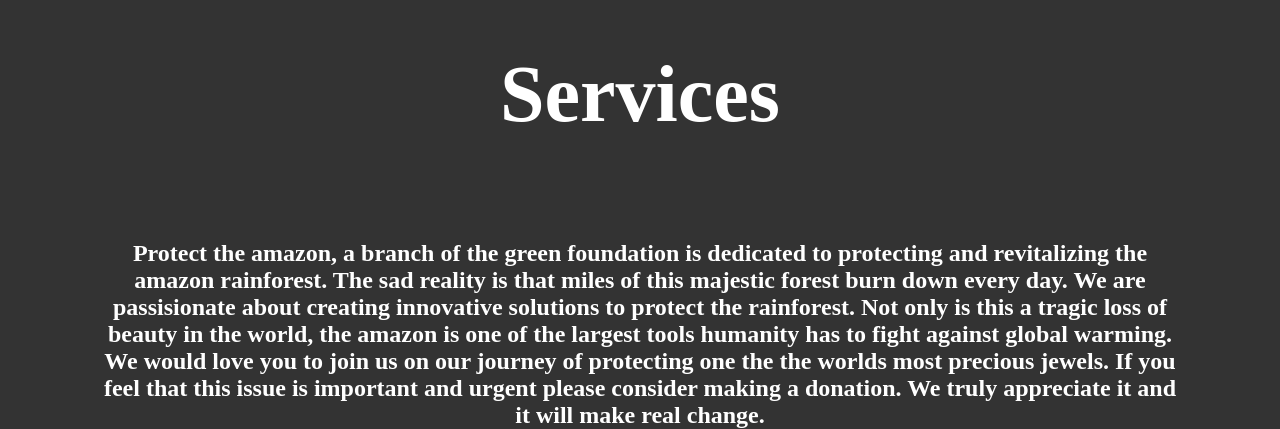
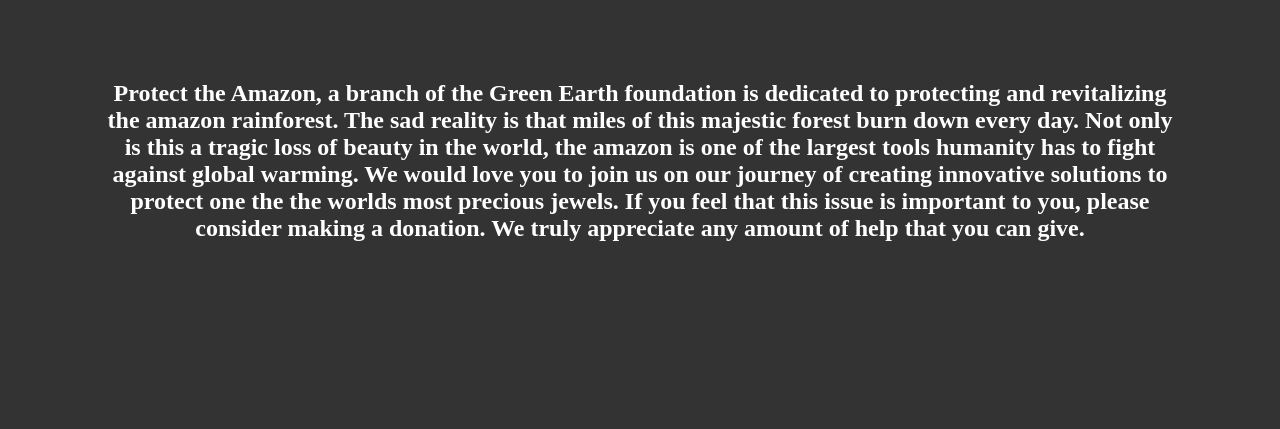
Before and after one commit to angelsjeffrey/angelsjeffrey.github.io, a plain HTML site: page services.html in a window 1280 px wide. Shown: the part 725-1154 px from the top of the page. After the commit the page ends 967 px from the top, so only its background shows below. Drawn offline with Linux system fonts and the light colour scheme.

Commit message:
Update services.html

```diff
--- a/services.html
+++ b/services.html
@@ -6,7 +6,7 @@
 <style>
 .img {
   background-image: url("https://hips.hearstapps.com/hmg-prod.s3.amazonaws.com/images/mata-atlantica-atlantic-forest-in-brazil-royalty-free-image-935746242-1567619461.jpg");
-  height: 90%;
+  height: 70%;
   background-position: center;
   background-repeat: no-repeat;
   background-size: cover;
@@ -28,10 +28,11 @@
 
 <h1>Services</h1>
 
-<h2> Protect the amazon, a branch of the green foundation is dedicated to protecting and revitalizing the amazon rainforest.
-  The sad reality is that miles of this majestic forest burn down every day. We are passisionate about creating innovative solutions to protect the rainforest.
+<h2> Protect the Amazon, a branch of the Green Earth foundation is dedicated to protecting and revitalizing the amazon rainforest.
+  The sad reality is that miles of this majestic forest burn down every day.
   Not only is this a tragic loss of beauty in the world, the amazon is one of the largest tools humanity has to fight against global warming.
-  We would love you to join us on our journey of protecting one the the worlds most precious jewels. If you feel that this issue is important and urgent
-  please consider making a donation. We truly appreciate it and it will make real change.
+  We would love you to join us on our journey of creating innovative solutions to protect one the the worlds most precious jewels.
+  If you feel that this issue is important to you, please consider making a donation.
+  We truly appreciate any amount of help that you can give.
 </body>
 </html>
```
